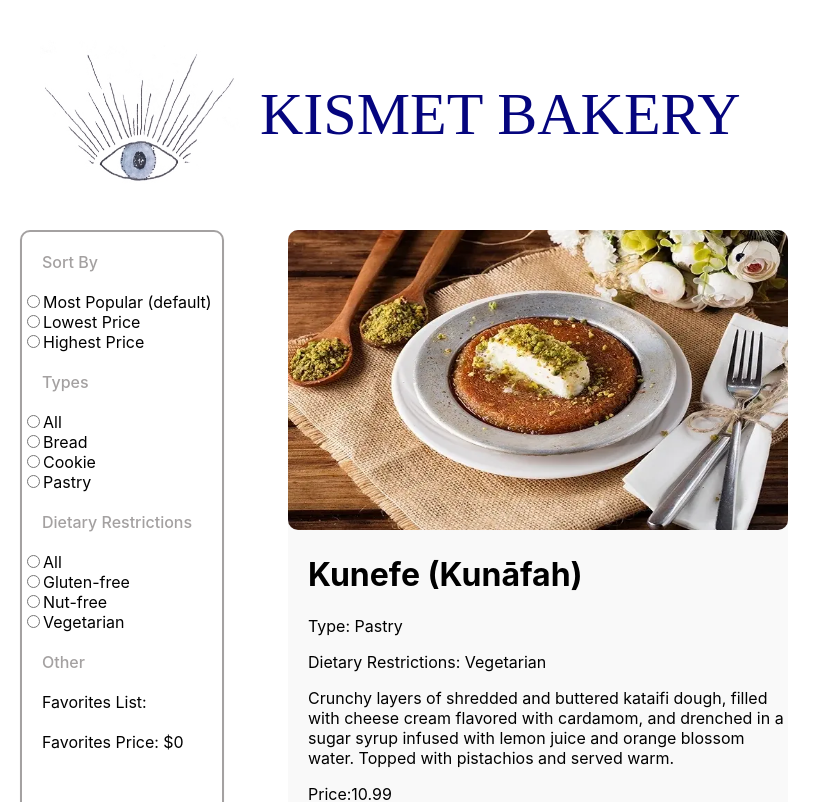
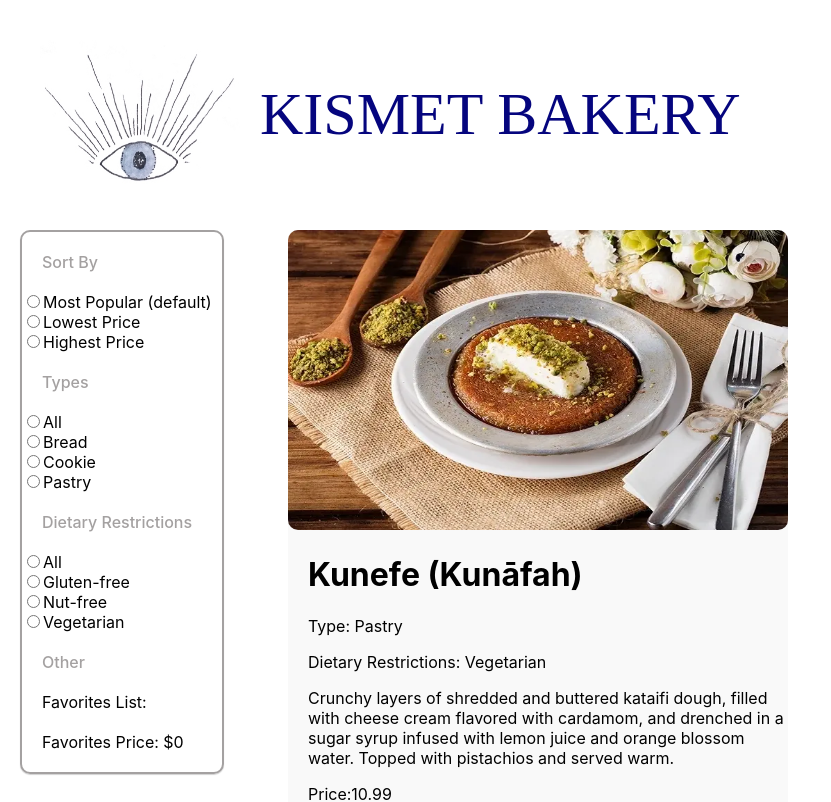
Before and after one commit to tiredkitty147/development, a React (Create React App) app: page / in a window 1280 px wide. Shown: the top 802 px of the page, without its empty margins (0-831 px from the left). Built offline with nearby package versions, Linux system fonts and the light colour scheme; the HTML template or start-up script is replaced by a standard one.

Commit message:
Update App.css

```diff
--- a/src/App.css
+++ b/src/App.css
@@ -44,7 +44,7 @@
   border-width: 2px;
   border-color: #a4a1a1;
   width: 200px;
-  height:800px;
+  height:auto;
   margin-right: 20px;
   border-radius: 10px;
 }
```
